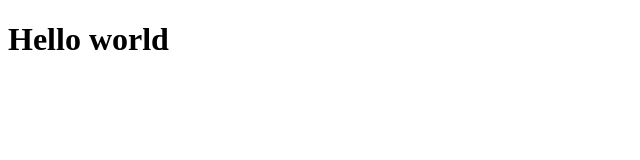
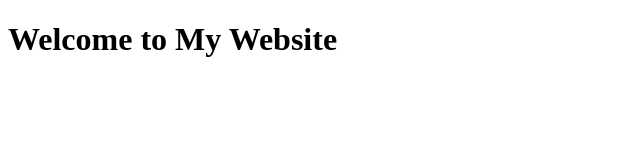
Before and after one commit to Anaswara346/my-website, a plain HTML site: page index.html in a window 1280 px wide. Shown: the whole page, without its empty margins (0-640 px from the left). Drawn offline with Linux system fonts and the light colour scheme.

Commit message:
Update homepage

```diff
--- a/index.html
+++ b/index.html
@@ -6,6 +6,6 @@
     <title>My Website</title>
 </head>
 <body>
-    <h1>Hello world</h1>
+    <h1>Welcome to My Website</h1>
 </body>
 </html>
```
